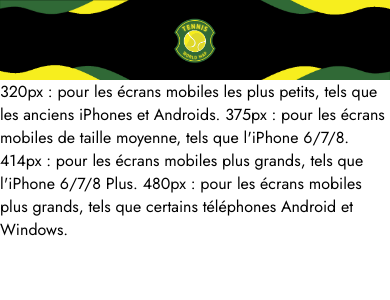
After one commit to LouisB10/TennisWorldMap, a PHP site: page /pages/test-mobile.php in a window 390 px wide. The commit adds this page. Shown: the top 300 px of the page. Run offline with PHP 8.4, Linux system fonts and the light colour scheme.

Commit message:
Add files via upload

```diff
--- /dev/null
+++ b/projet-tennis/css/test.css
@@ -0,0 +1,77 @@
+* {
+  margin: 0;
+  padding: 0;
+  text-decoration: none;
+  list-style: none;
+  font-family: "Jost", sans-serif;
+}
+body {
+  width: 100vw;
+  overflow-x: hidden;
+  overflow-y: scroll;
+}
+/************************************NAV-BAR******************************/
+.nav-bar {
+    display: grid;
+    grid-template-columns: 0.75fr 0.75fr  0.75fr;
+    grid-template-rows: auto;
+    background-color: rgba(0, 0, 0, 1);
+    width: 100%;
+    height: 80px;
+    padding: 0;
+    margin: 0;
+  }
+/******************Deco gauche****************/
+  .decoration-left {
+    grid-column: 1 / 2;
+    grid-row: 1 / 2;
+    display: flex;
+    flex-direction: column;
+    justify-content: space-between;
+    align-items: flex-end;
+    height: 100%;
+  }
+  .decoration-left img{
+    width: 100%;
+  }
+  .decoration-left img:nth-of-type(1) {
+    transform: rotate(180deg);
+    }
+/******************Deco droite**************/
+  .decoration-right {
+    grid-column: 3 / 4;
+    grid-row: 1 / 2;
+    display: flex;
+    flex-direction: column;
+    justify-content: space-between;
+    align-items: flex-end;
+    height: 100%;
+  }
+  .decoration-right img{
+    width: 100%;
+  }
+  .decoration-right img:nth-of-type(1) {
+  transform: rotate(180deg);
+  }
+/*****************LOGO et hamburger**************/
+.div-center {
+    grid-column: 2 / 3;
+    grid-row: 1 / 2;
+    display: flex;
+    flex-direction: column;
+    justify-content: space-around;
+    align-items: center;
+    height: 80px;
+  }
+.logo {
+    display: flex;
+    align-items: center;
+  }
+.logo img {
+    height: 45px;
+    transition: all 0.4s ease-in-out;
+    }
+.logo img:hover {
+    cursor: pointer;
+    transform: scale(1.05);
+  }
--- a/projet-tennis/pages/contact.php
+++ b/projet-tennis/pages/contact.php
@@ -95,7 +95,6 @@ $isOnPage4 =  true;
         </div>
         <div class="div-messagerie">
           <div class="boutons">
-          <button class="btn-connexion">Connexion</button>
           <?php if(!isset($_SESSION['admin'])) {
               echo '<button class="btn-connexion">Connexion</button>';
           } ?>
--- /dev/null
+++ b/projet-tennis/pages/test-mobile.php
@@ -0,0 +1,40 @@
+
+<!DOCTYPE html>
+<html lang="fr">
+<head>
+    <meta charset="UTF-8">
+    <meta http-equiv="X-UA-Compatible" content="IE=edge">
+    <meta name="viewport" content="width=device-width, initial-scale=1.0">
+    <meta name="description" content="Page carte interactive">
+    <title>test</title>
+    <link rel="icon" type="image/x-icon" href="../image/logo-remove.webp">
+    <link rel="stylesheet" href="../css/test.css?v=<?=date("H:i:s")?>">
+    <link rel="preconnect" href="https://fonts.googleapis.com">
+    <link rel="preconnect" href="https://fonts.gstatic.com" crossorigin>
+    <link href="https://fonts.googleapis.com/css2?family=Jost:ital,wght@0,400;0,700;1,900&display=swap" rel="stylesheet">
+</head>
+<body>
+<header>
+   <nav class="nav-bar">
+    <div class="decoration-left">
+        <img src="../image/decovert.webp"/>
+        <img src="../image/decojaune.webp"/>
+    </div>
+    <div class="div-center">
+     <a href="../pages/index.php" class="logo"><img src="../image/logo.webp"></a>
+
+    </div>
+    <div class="hamburger"></div>
+    <div class="decoration-right">
+        <img src="../image/decojaune.webp"/>
+        <img src="../image/decovert.webp"/>
+    </div>
+  </nav>
+</header>
+</body>
+</html>
+<!-- https://mdbootstrap.com/docs/standard/extended/hamburger-menu/ -->
+    320px : pour les écrans mobiles les plus petits, tels que les anciens iPhones et Androids.
+    375px : pour les écrans mobiles de taille moyenne, tels que l'iPhone 6/7/8.
+    414px : pour les écrans mobiles plus grands, tels que l'iPhone 6/7/8 Plus.
+    480px : pour les écrans mobiles plus grands, tels que certains téléphones Android et Windows.
```
Also changed, not shown: projet-tennis/css/navfooter.css (+3 -116 lines), projet-tennis/pages/index.php (+6 -6 lines), projet-tennis/image/icon-hamburger.png (added).
